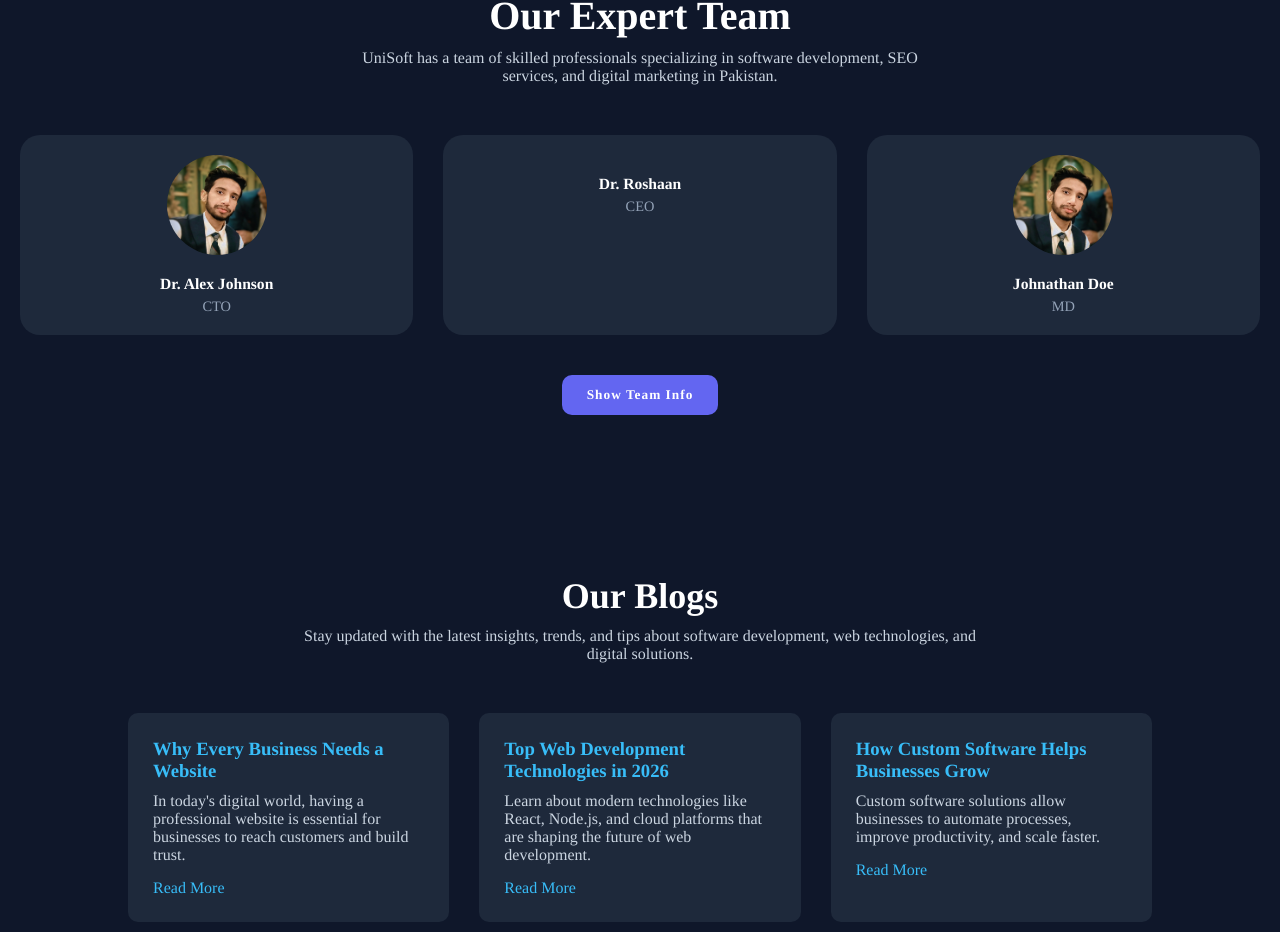
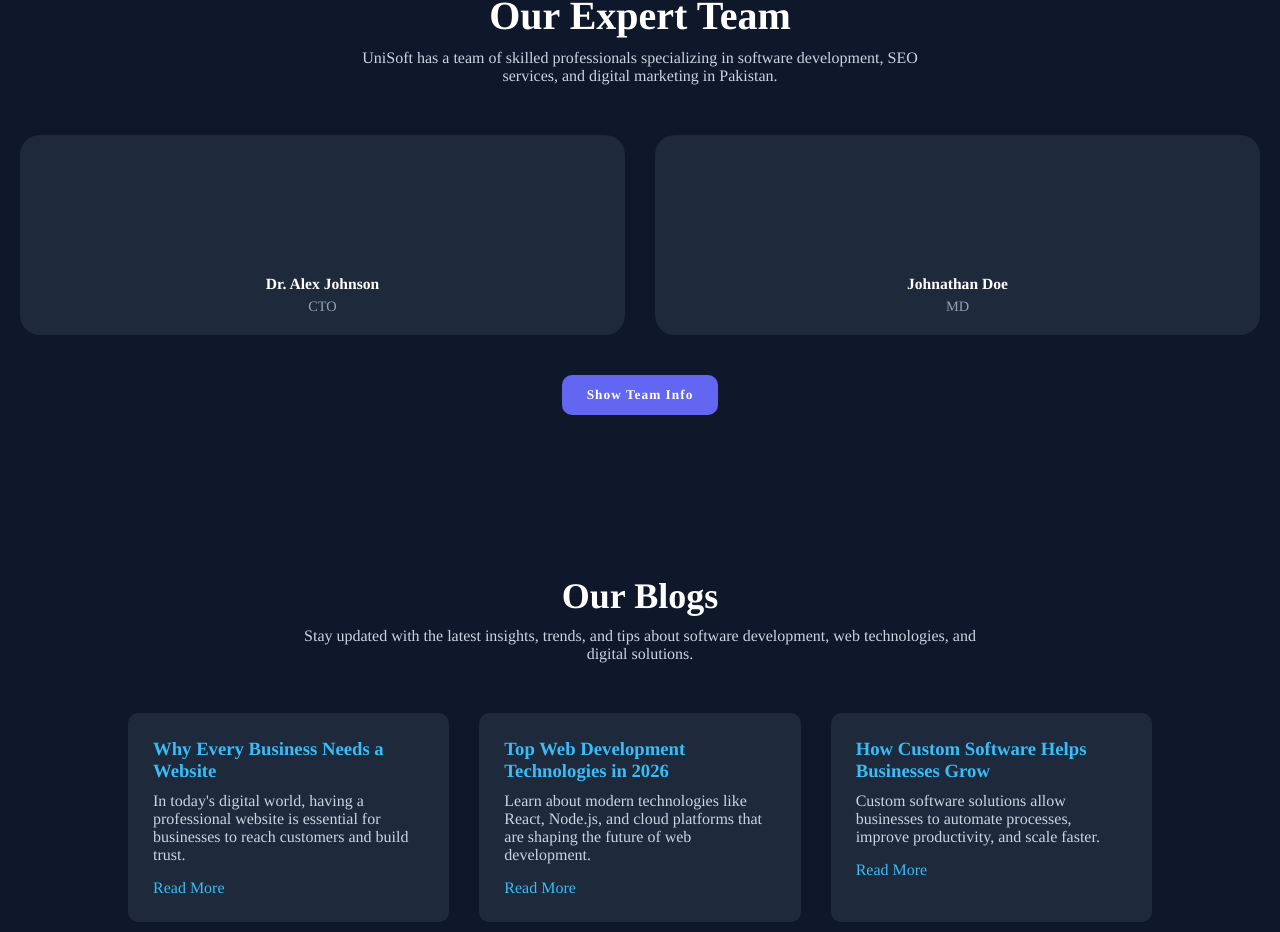
Before and after one commit to ShaniBhai786/uniSoftpvt, a React (Vite) app in the folder client/: page / in a window 1280 px wide. Shown: the part 3112-4044 px from the top of the page. Built offline with nearby package versions, Linux system fonts and the light colour scheme; a web font is replaced by a local one.

Commit message:
Remove CEO image from Teams page and update CEO name formatting in JSON-LD

```diff
--- a/client/src/App.css
+++ b/client/src/App.css
@@ -553,7 +553,7 @@ html {
   border-radius: 50%;
   margin: auto;
   /* background: linear-gradient(135deg, #38bdf8, #6366f1); */
-  background: url(./images/ceo.jpeg);
+  /* background: url(./images/ceo.jpeg); */
   background-position: center;
   background-size: cover;
 }
--- a/client/src/pages/Teams.jsx
+++ b/client/src/pages/Teams.jsx
@@ -2,7 +2,6 @@
 
 import React, { useState } from "react";
 import { Helmet } from "react-helmet";
-import ceo from "../images/ceo.jpeg"
 
 const teamMembers = [
   {
@@ -12,14 +11,6 @@ const teamMembers = [
     short: "CTO",
     img: "member1",
     desc: "Dr. Alex Johnson leads UniSoft’s technology strategy and innovation initiatives. He specializes in building scalable, secure, and high-performance software systems while guiding the engineering team toward modern development practices.",
-  },
-  {
-    id: 2,
-    name: "Dr. Roshaan",
-    role: "Chief Executive Officer (CEO)",
-    short: "CEO",
-    img: ceo,
-    desc: "Dr. Roshaan is the Founder and CEO of UniSoft Pvt Ltd. He oversees business strategy, client relations, and company growth, with expertise in software development, SEO, and digital transformation solutions.",
   },
   {
     id: 3,
@@ -88,7 +79,7 @@ function Teams() {
   "logo": "https://unisoftpvt.com/logo.png",
   "founder": {
     "@type": "Person",
-    "name": "Dr. Roshaan",
+    "name": "Dr.Roshaan",
     "jobTitle": "Chief Executive Officer",
     "image": "https://unisoftpvt.com/images/ceo.jpeg",
     "sameAs": [
@@ -99,7 +90,7 @@ function Teams() {
   "employee": [
     {
       "@type": "Person",
-      "name": "Dr. Roshaan",
+      "name": "Roshaan Ahmad",
       "jobTitle": "CEO",
       "image": "https://unisoftpvt.com/images/ceo.jpeg"
     }
```
